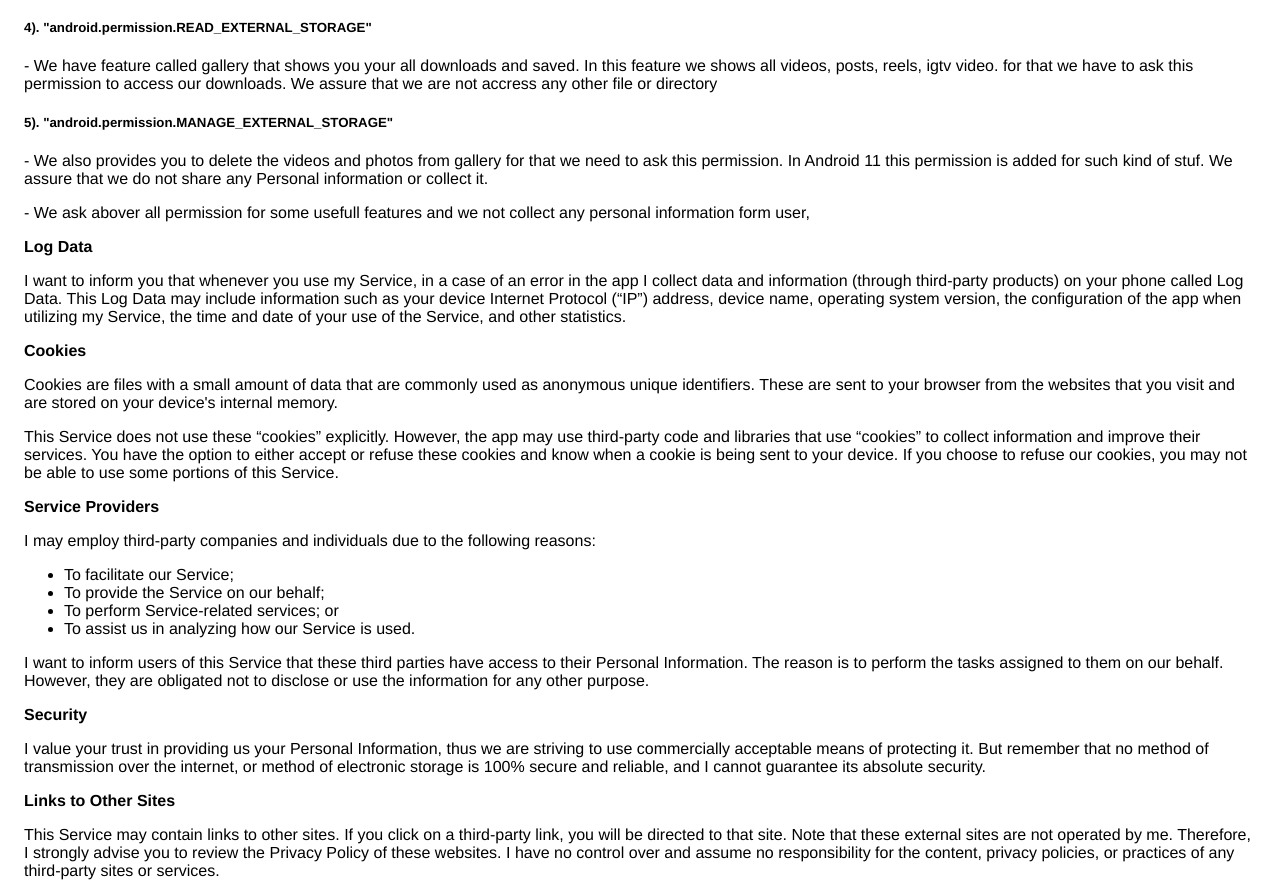
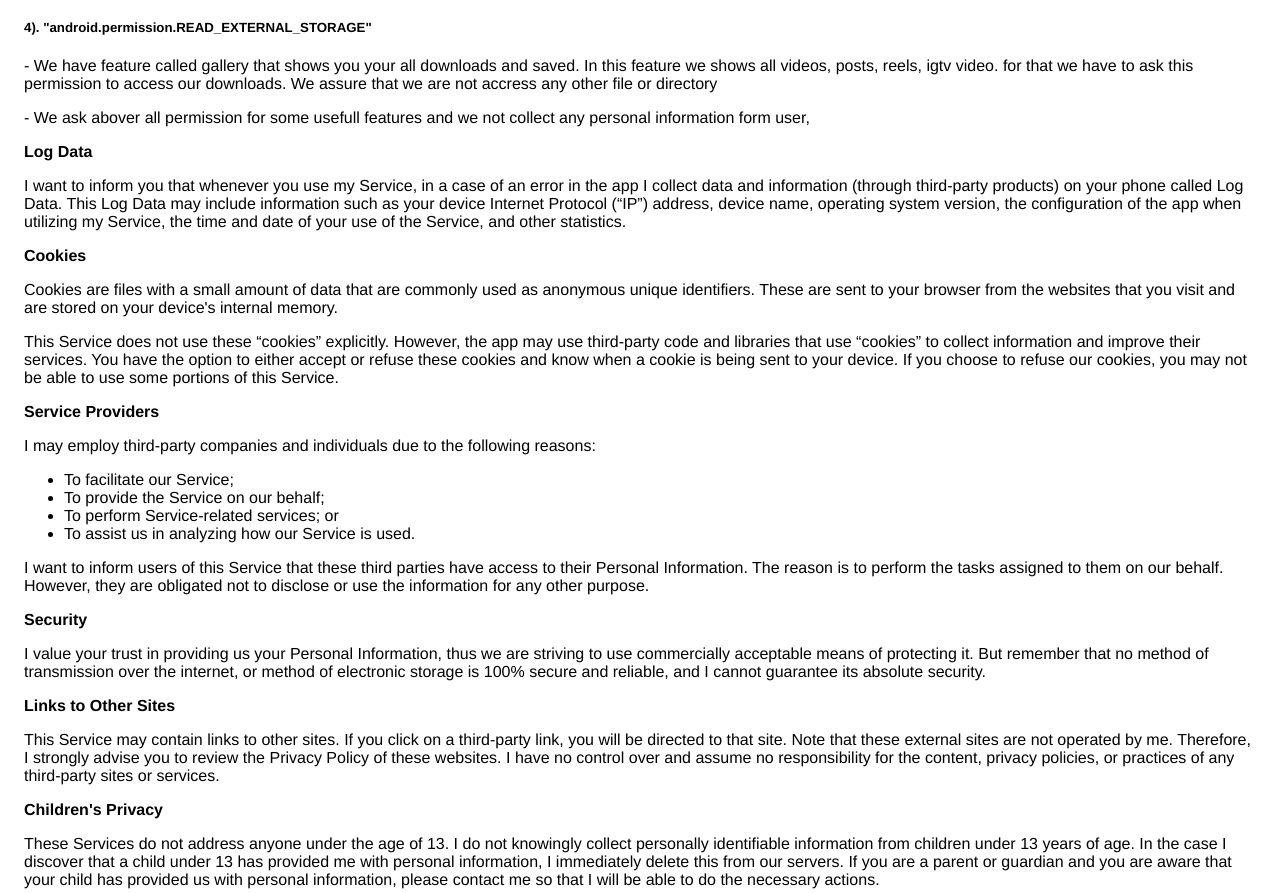
Before and after one commit to vectorslice/vectorslice.github.io, a plain HTML site: page index.html in a window 1280 px wide. Shown: the part 946-1839 px from the top of the page. Drawn offline with Linux system fonts and the light colour scheme.

Commit message:
Update index.html

```diff
--- a/index.html
+++ b/index.html
@@ -122,11 +122,7 @@
           <h5>4). "android.permission.READ_EXTERNAL_STORAGE"</h5>
         </b>
         - We have feature called gallery that shows you your all downloads and saved. In this feature we shows all videos, posts, reels, igtv video. for that we have to ask this permission to access our downloads. We assure that we are not accress any other file or directory</p>
-      <p><b>
-          <h5>5). "android.permission.MANAGE_EXTERNAL_STORAGE"</h5>
-        </b>
-        - We also provides you to delete the videos and photos from gallery for that we need to ask this permission. In Android 11 this permission is added for such kind of stuf. We assure that we do not share any Personal information or collect it.</p>
-    </div>
+       </div>
     - We ask abover all permission for some usefull features and we not collect any personal information form user,
     </p>
   </div>
```
